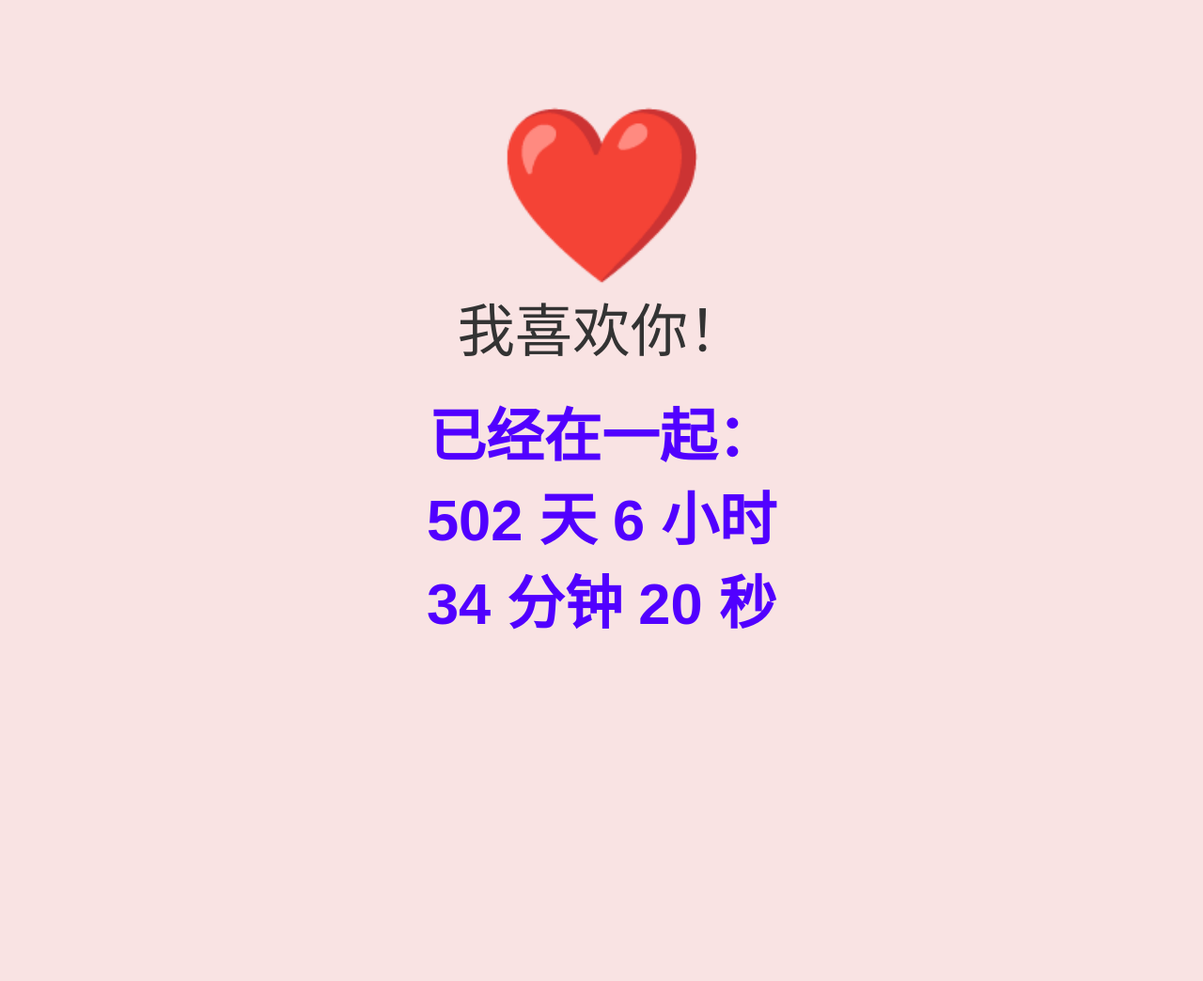
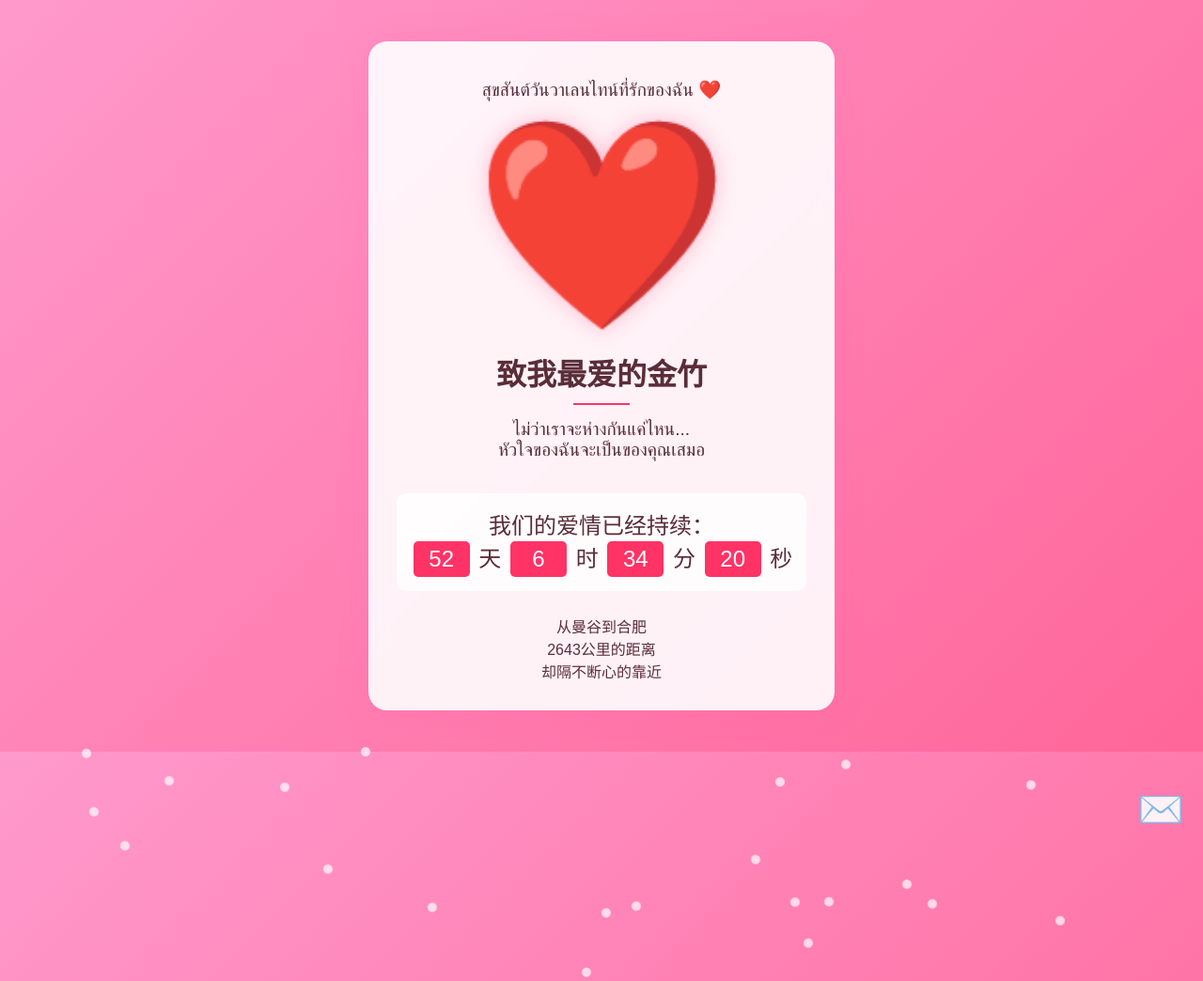
Before and after one commit to monling/monling.github.io, a plain HTML site: page index.html in a window 1280 px wide. Shown: the top 1044 px of the page at 94% size. Before the commit the page ends 800 px from the top, so only its background shows below. Drawn offline with Linux system fonts and the light colour scheme.

Commit message:
Add files via upload

```diff
--- a/index.html
+++ b/index.html
@@ -1,11 +1,11 @@
 <!DOCTYPE html>
 <html lang="zh-CN">
 <head>
-    <meta charset="UTF-8"> <!-- 确保字符编码为 UTF-8 -->
+    <meta charset="UTF-8">
     <meta name="viewport" content="width=device-width, initial-scale=1.0, maximum-scale=1.0, user-scalable=no">
-    <title>表白网页</title>
+    <title>情人节特别礼物 - 金竹 ❤️</title>
     <style>
-        /* 通用样式 */
+        /* 基础样式 */
         * {
             margin: 0;
             padding: 0;
@@ -17,114 +17,227 @@
             justify-content: center;
             align-items: center;
             min-height: 100vh;
-            background-color: #f9e3e3;
-            font-family: 'Arial', sans-serif;
-            padding: 20px;
+            background: linear-gradient(135deg, #ff99cc 0%, #ff6699 100%);
+            font-family: 'Microsoft YaHei', 'Sukhumvit Set', sans-serif;
+            color: #5a2d38;
+            overflow: hidden;
         }
 
-        .content {
-            text-align: center;
-            width: 100%;
-            max-width: 600px;
-            padding: 20px;
+        /* 飘落樱花 */
+        .sakura {
+            position: absolute;
+            width: 10px;
+            height: 10px;
+            background: rgba(255,255,255,0.7);
+            border-radius: 50%;
+            animation: fall linear infinite;
+            pointer-events: none;
         }
 
-        /* 爱心样式 */
+        @keyframes fall {
+            to { transform: translateY(100vh) rotate(360deg); }
+        }
+
+        /* 主内容容器 */
+        .container {
+            text-align: center;
+            padding: 30px;
+            background: rgba(255,255,255,0.9);
+            border-radius: 20px;
+            box-shadow: 0 0 30px rgba(255,105,180,0.3);
+            backdrop-filter: blur(10px);
+            max-width: 90%;
+            position: relative;
+            z-index: 1;
+        }
+
+        /* 泰语特别样式 */
+        .thai-text {
+            font-family: 'Sukhumvit Set', sans-serif;
+            font-size: 1.2em;
+            margin: 10px 0;
+        }
+
+        /* 心跳爱心 */
         .heart {
             font-size: 15vw;
-            color: red;
+            color: #ff3366;
             cursor: pointer;
             animation: heartbeat 1.5s infinite;
-            margin: 0 auto;
+            text-shadow: 0 0 20px rgba(255,51,102,0.3);
+            margin: 20px 0;
         }
 
         @keyframes heartbeat {
             0%, 100% { transform: scale(1); }
-            50% { transform: scale(1.2); }
+            50% { transform: scale(1.15); }
         }
 
-        /* 文字消息 */
-        .message {
-            font-size: 6vw;
-            color: #333;
-            margin-top: 10px;
-            line-height: 1.5;
+        /* 主标题 */
+        .title {
+            font-size: 2em;
+            margin: 15px 0;
+            color: #5a2d38;
+            position: relative;
         }
 
-        /* 计时器样式 */
-        .timer {
-            font-size: 6vw;
-            color: #ff69b4;
-            margin-top: 20px;
-            font-weight: bold;
-            animation: fadeIn 2s ease-in-out;
+        .title::after {
+            content: '';
+            display: block;
+            width: 60px;
+            height: 2px;
+            background: #ff3366;
+            margin: 10px auto;
         }
 
-        @keyframes fadeIn {
-            0% { opacity: 0; }
-            100% { opacity: 1; }
+        /* 计时器 */
+        .timer {
+            font-size: 1.5em;
+            color: #5a2d38;
+            margin: 25px 0;
+            padding: 15px;
+            background: rgba(255,255,255,0.8);
+            border-radius: 10px;
+            display: inline-block;
         }
 
-        /* 手机端特定样式 */
-        @media (max-width: 768px) {
-            .heart {
-                font-size: 80px;
-            }
-            .message, .timer {
-                font-size: 24px;
-            }
+        .timer span {
+            display: inline-block;
+            min-width: 60px;
+            padding: 5px 10px;
+            background: #ff3366;
+            color: white;
+            border-radius: 5px;
+            margin: 0 3px;
         }
 
-        /* 横屏适配 */
-        @media (orientation: landscape) {
-            .content {
-                transform: scale(0.8);
-            }
+        /* 响应式设计 */
+        @media (max-width: 768px) {
+            .heart { font-size: 80px; }
+            .title { font-size: 1.5em; }
+            .timer { font-size: 1.2em; }
+            .thai-text { font-size: 1em; }
+        }
+
+        /* 信封动画 */
+        .envelope {
+            position: fixed;
+            bottom: -100px;
+            right: 20px;
+            font-size: 40px;
+            animation: float 3s ease-in-out infinite;
+            cursor: pointer;
+            opacity: 0.9;
+        }
+
+        @keyframes float {
+            0%, 100% { transform: translateY(0); }
+            50% { transform: translateY(-20px); }
         }
     </style>
 </head>
 <body>
-    <div class="content">
-        <div class="heart" onclick="showMessage()">❤️</div>
-        <div class="message">我喜欢你！</div>
-        <div class="timer" id="timer">已经在一起：<span id="days">0</span> 天 <span id="hours">0</span> 小时 <span id="minutes">0</span> 分钟 <span id="seconds">0</span> 秒</div>
+    <!-- 飘落樱花 -->
+    <div class="sakura" style="left:10%;animation-duration:8s;"></div>
+    <div class="sakura" style="left:30%;animation-duration:10s;"></div>
+    <div class="sakura" style="left:50%;animation-duration:7s;"></div>
+
+    <!-- 主内容 -->
+    <div class="container">
+        <div class="thai-text">สุขสันต์วันวาเลนไทน์ที่รักของฉัน ❤️</div>
+        <div class="heart" onclick="showSurprise()">❤️</div>
+        <h1 class="title">致我最爱的金竹</h1>
+
+        <div class="thai-text">ไม่ว่าเราจะห่างกันแค่ไหน...<br>หัวใจของฉันจะเป็นของคุณเสมอ</div>
+
+        <div class="timer">
+            我们的爱情已经持续：<br>
+            <span id="days">0</span> 天
+            <span id="hours">0</span> 时
+            <span id="minutes">0</span> 分
+            <span id="seconds">0</span> 秒
+        </div>
+
+        <p>从曼谷到合肥<br>2643公里的距离<br>却隔不断心的靠近</p>
     </div>
 
+    <!-- 浮动信封 -->
+    <div class="envelope" onclick="showLetter()">✉️</div>
+
     <script>
-        // 设置你们在一起的起始日期
-        const startDate = new Date('2023-10-01'); // 修改为你们的起始日期
+        // 设置纪念日（修改为你们开始交往的日期）
+        const startDate = new Date('2024-12-24');
 
         // 更新计时器
         function updateTimer() {
             const now = new Date();
             const diff = now - startDate;
 
-            // 计算天数、小时、分钟和秒
-            const days = Math.floor(diff / (1000 * 60 * 60 * 24));
-            const hours = Math.floor((diff % (1000 * 60 * 60 * 24)) / (1000 * 60 * 60));
-            const minutes = Math.floor((diff % (1000 * 60 * 60)) / (1000 * 60));
-            const seconds = Math.floor((diff % (1000 * 60)) / 1000);
+            const days = Math.floor(diff / (86400000));
+            const hours = Math.floor((diff % 86400000) / 3600000);
+            const minutes = Math.floor((diff % 3600000) / 60000);
+            const seconds = Math.floor((diff % 60000) / 1000);
 
-            // 显示时间
             document.getElementById('days').textContent = days;
             document.getElementById('hours').textContent = hours;
             document.getElementById('minutes').textContent = minutes;
             document.getElementById('seconds').textContent = seconds;
-
-            // 动态效果：数字颜色变化
-            const timerElement = document.getElementById('timer');
-            timerElement.style.transition = 'color 0.5s ease-in-out';
-            timerElement.style.color = `hsl(${(diff / 1000) % 360}, 100%, 50%)`; // 根据时间变化颜色
         }
 
         // 初始化计时器
         updateTimer();
-        setInterval(updateTimer, 1000); // 每秒更新一次
+        setInterval(updateTimer, 1000);
 
-        // 点击爱心弹出消息
-        function showMessage() {
-            alert("你愿意和我在一起吗？💖");
+        // 特别惊喜
+        function showSurprise() {
+            const messages = [
+                "点击信封查看秘密信件 ✉️",
+                "คุณคือความรักเดียวของฉัน",
+                "距离下次见面还有...",
+                "ฉันคิดถึงคุณเสมอ",
+                "我们的爱会跨越所有时区"
+            ];
+            alert(messages[Math.floor(Math.random() * messages.length)]);
         }
+
+        // 秘密信件
+        function showLetter() {
+            const letter = `
+            📜 给金竹的秘密信件：
+
+            亲爱的น้องไก่...
+
+            在这个特别的情人节，我想告诉你：
+            即使我们相隔2643公里，每天睁眼第一个想到的
+            依然是你微笑的样子。记得在曼谷机场的初见，
+            你的温柔善良，成了我最想念的模样。
+
+            虽然不能每天相见，但：
+            💌 每天早晨的问候
+            🌙 每晚的视频通话
+            ✈️ 每月积攒的机票
+            都是我们爱的见证
+
+            等我，下次见面时...
+            我会带着你最喜欢的超臭螺狮粉
+            和迟到的情人节拥抱 ❤️
+
+            —— 永远爱你的 老孔
+            `;
+            alert(letter);
+        }
+
+        // 自动生成樱花
+        function createSakura() {
+            for(let i=0; i<20; i++){
+                const sakura = document.createElement('div');
+                sakura.className = 'sakura';
+                sakura.style.left = Math.random() * 100 + '%';
+                sakura.style.animationDuration = Math.random() * 5 + 5 + 's';
+                document.body.appendChild(sakura);
+            }
+        }
+        createSakura();
     </script>
 </body>
 </html>
```
